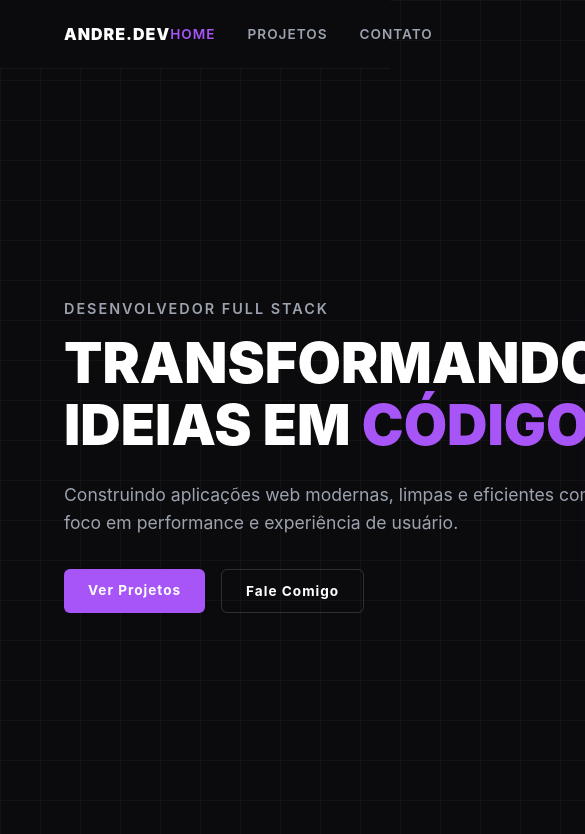
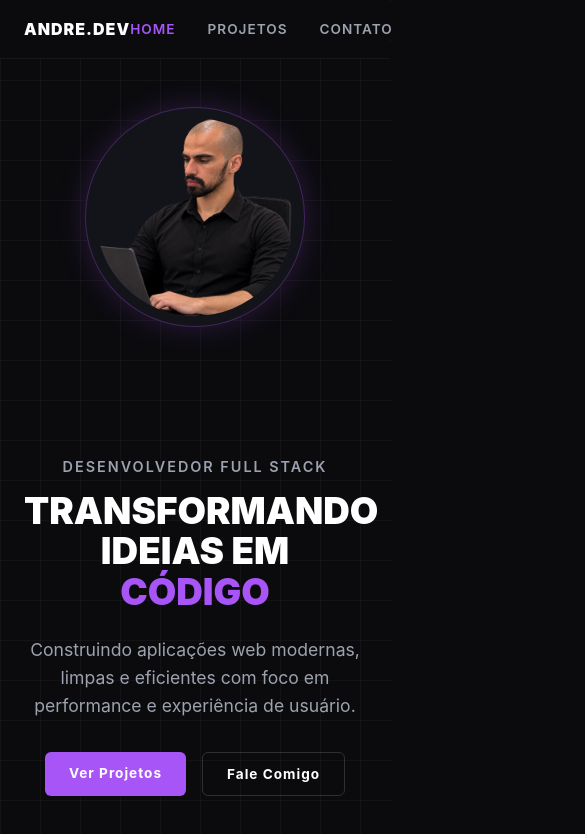
Before and after one commit to andrecarlos1897oficial-bot/andre-dev, a plain HTML site: page index.html in a window 390 px wide. Shown: the top 834 px of the page, 585 px wide, since content can reach past the window. Drawn offline with Linux system fonts and the light colour scheme.

Commit message:
Corrige responsividade mobile no portfolio

```diff
--- a/index.html
+++ b/index.html
@@ -94,6 +94,7 @@
       max-width: 1300px;
       margin: 0 auto;
       width: 100%;
+      gap: 3rem;
     }
 
     .hero-content {
@@ -130,6 +131,7 @@
     .hero-buttons {
       display: flex;
       gap: 1rem;
+      flex-wrap: wrap;
     }
 
     .btn {
@@ -169,8 +171,9 @@
       background: var(--card-bg);
       border: 1px solid rgba(168, 85, 247, 0.3);
       border-radius: 50%;
-      width: 320px;
-      height: 320px;
+      width: 280px;
+      height: 280px;
+      min-width: 280px;
       padding: 10px;
       box-shadow: 0 0 30px var(--purple-glow);
       display: flex;
@@ -206,7 +209,7 @@
 
     .projects-grid {
       display: grid;
-      grid-template-columns: repeat(auto-fit, minmax(320px, 1fr));
+      grid-template-columns: repeat(auto-fit, minmax(280px, 1fr));
       gap: 2rem;
     }
 
@@ -268,6 +271,46 @@
       min-width: 24px;
       min-height: 24px;
       fill: var(--purple-accent);
+    }
+
+    /* RESPONSIVIDADE PARA CELULARES E TABLETS */
+    @media (max-width: 900px) {
+      .navbar {
+        padding: 1.2rem 1.5rem;
+      }
+
+      .hero {
+        flex-direction: column-reverse;
+        padding: 3rem 1.5rem;
+        text-align: center;
+        gap: 2.5rem;
+      }
+
+      .hero-content {
+        max-width: 100%;
+      }
+
+      .hero-content h1 {
+        font-size: 2.3rem;
+      }
+
+      .hero-buttons {
+        justify-content: center;
+      }
+
+      .avatar-card {
+        width: 220px;
+        height: 220px;
+        min-width: 220px;
+      }
+
+      .section-content {
+        padding: 3rem 1.5rem;
+      }
+
+      .section-content h2 {
+        font-size: 2rem;
+      }
     }
   </style>
 </head>
@@ -331,7 +374,7 @@
             <h3>TaskFlow</h3>
             <p>Gerenciador de tarefas e projetos com interface interativa online.</p>
           </div>
-          <a href="https://taskflow-lilac-one.vercel.app/dashboard" class="btn btn-secondary" style="align-self: flex-start;">Ver Aplicação</a>
+          <a href="https://taskflow-lilac-one.vercel.app/dashboard" target="_blank" class="btn btn-secondary" style="align-self: flex-start;">Ver Aplicação</a>
         </div>
 
         <div class="project-card">
@@ -339,7 +382,7 @@
             <h3>Controle de Estoque</h3>
             <p>Aplicação web para controle de estoque de estabelecimentos.</p>
           </div>
-          <a href="https://controle-de-estoque-1-uq2b.onrender.com" class="btn btn-secondary" style="align-self: flex-start;">Ver Aplicação</a>
+          <a href="https://controle-de-estoque-1-uq2b.onrender.com" target="_blank" class="btn btn-secondary" style="align-self: flex-start;">Ver Aplicação</a>
         </div>
       </div>
     </div>
@@ -364,18 +407,15 @@
   <!-- Script de Troca de Abas Final -->
   <script>
     function switchTab(sectionId, element) {
-      // Esconde todas as seções
       const sections = document.querySelectorAll('.page-section');
       sections.forEach(sec => sec.classList.remove('active'));
 
-      // Mostra apenas a seção clicada
-      document.getElementById(sectionId).classList.add('active');
+      defaultSection = document.getElementById(sectionId);
+      if(defaultSection) defaultSection.classList.add('active');
 
-      // Remove a classe 'active' de TODOS os links do menu (incluindo o HOME)
       const navLinks = document.querySelectorAll('nav a');
       navLinks.forEach(link => link.classList.remove('active'));
 
-      // Adiciona a classe 'active' apenas no botão clicado atualmente
       element.classList.add('active');
     }
   </script>
```
